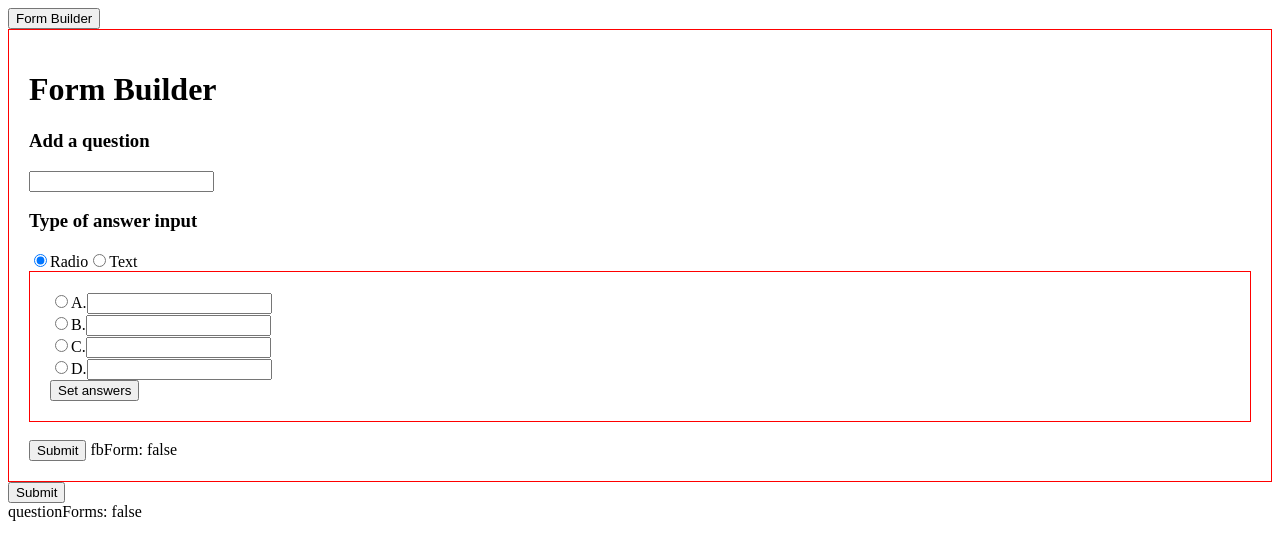
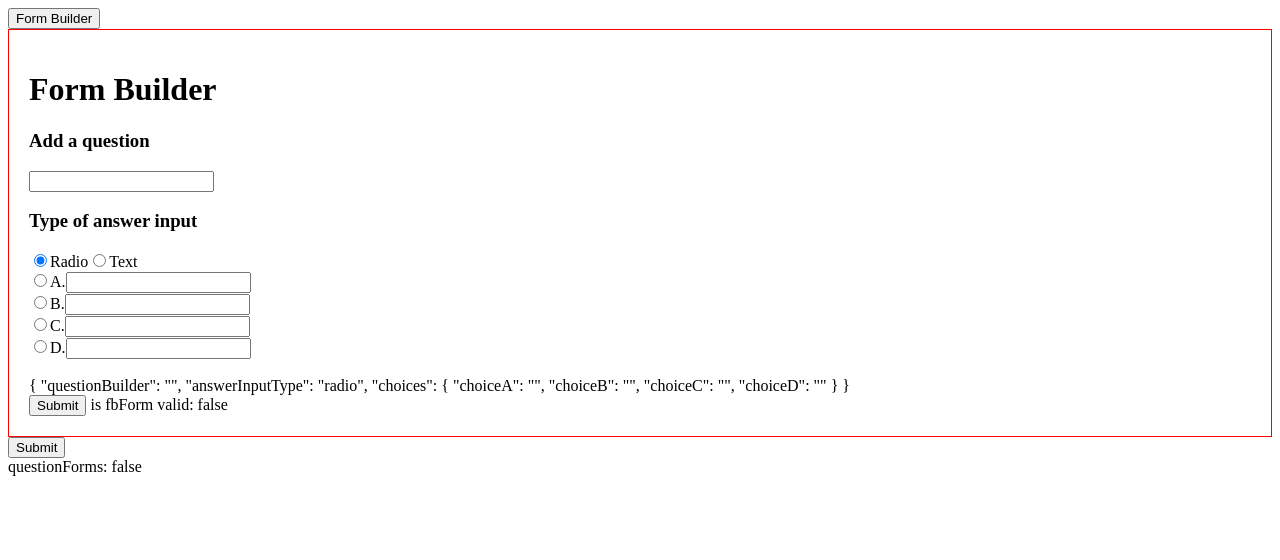
Before and after one commit to azaespa/XaltiusAcademy, an Angular app in the folder survey-builder/: page / in a window 1280 px wide. Both pictures are taken after a click on the radio button 40 px from the left and 260 px from the top of the page. Shown: the top 560 px of the page. Built offline with nearby package versions, Linux system fonts and the light colour scheme.

Commit message:
Refactor form builder validation

```diff
--- a/survey-builder/src/app/survey-form/form-builder/form-builder.component.html
+++ b/survey-builder/src/app/survey-form/form-builder/form-builder.component.html
@@ -9,7 +9,11 @@
     <input type="radio" name="answerInputType" id="text" formControlName="answerInputType" value="text">
     <label>Text</label>
 
-    <form *ngIf="radio.checked" [formGroup]="fbRadioForm" (ngSubmit)="onSetAnswers(fbRadioForm)">
+    <!-- I used formGroup instead of formGroupName -->
+    <!-- even we already added fbRadioForm to fbForm as 'choices' -->
+    <!-- fbForm is not reading it as a new data -->
+    <!-- fbForm 'choices 'is just referencing the fbRadioForm data -->
+    <div *ngIf="radio.checked" [formGroup]="fbRadioForm">
         <input type="radio" name="" id="">
         <label>A.</label>
         <input type="text" name="choiceA" id="" formControlName="choiceA">
@@ -29,10 +33,9 @@
         <label>D.</label>
         <input type="text" name="choiceD" id="" formControlName="choiceD">
         <br>
-
-        <button type="submit">Set answers</button>
-    </form>
-
+    </div>
     <br>
-    <button type="submit">Submit</button> fbForm: {{ fbForm.valid }}
+    {{ fbForm.value | json }}
+    <br>
+    <button type="submit">Submit</button> is fbForm valid: {{ fbForm.valid }}
 </form>
--- a/survey-builder/src/app/survey-form/form-builder/form-builder.component.ts
+++ b/survey-builder/src/app/survey-form/form-builder/form-builder.component.ts
@@ -7,7 +7,10 @@ import { FormGroup, FormBuilder, Validators } from '@angular/forms';
   styleUrls: ['./form-builder.component.css'],
 })
 export class FormBuilderComponent implements OnInit {
-  fbForm: FormGroup = new FormGroup({});
+  fbForm: FormGroup = this.formBuilder.group({
+    questionBuilder: ['', Validators.required],
+    answerInputType: ['', Validators.required],
+  });
   fbRadioForm: FormGroup = this.formBuilder.group({
     choiceA: ['', Validators.required],
     choiceB: ['', Validators.required],
@@ -17,38 +20,25 @@ export class FormBuilderComponent implements OnInit {
 
   @Output() createQuestionForm = new EventEmitter<FormGroup>();
 
-  constructor(private formBuilder: FormBuilder) {}
-
-  ngOnInit(): void {
-    this.fbForm = this.formBuilder.group({
-      questionBuilder: ['', Validators.required],
-      answerInputType: ['', Validators.required],
-    });
+  constructor(private formBuilder: FormBuilder) {
+    this.fbForm.controls['answerInputType'].valueChanges.subscribe(
+      (inputType) => {
+        if (inputType == 'text') {
+          this.fbForm.removeControl('choices');
+        } else {
+          this.fbForm.addControl('choices', this.fbRadioForm);
+        }
+      }
+    );
   }
 
-  onSetAnswers(radioForm: FormGroup) {
-    if (radioForm.valid) {
-      // alert('VALID');
-    } else {
-      // alert('INVALID');
-    }
-  }
+  ngOnInit(): void {}
 
   onCreateQuestionForm(questionForm: FormGroup) {
     if (questionForm.valid) {
-      //Form cleanup
-      if (questionForm.value['choices']) {
-        questionForm.removeControl('choices');
-      }
-
-      //Conditional adding of new controls to the form
-      if (questionForm.value['answerInputType'] == 'radio') {
-        questionForm.addControl('choices', this.fbRadioForm);
-      }
-
       this.createQuestionForm.emit(questionForm);
     } else {
-      alert('WOW');
+      alert('INVALID');
     }
   }
 }
```
